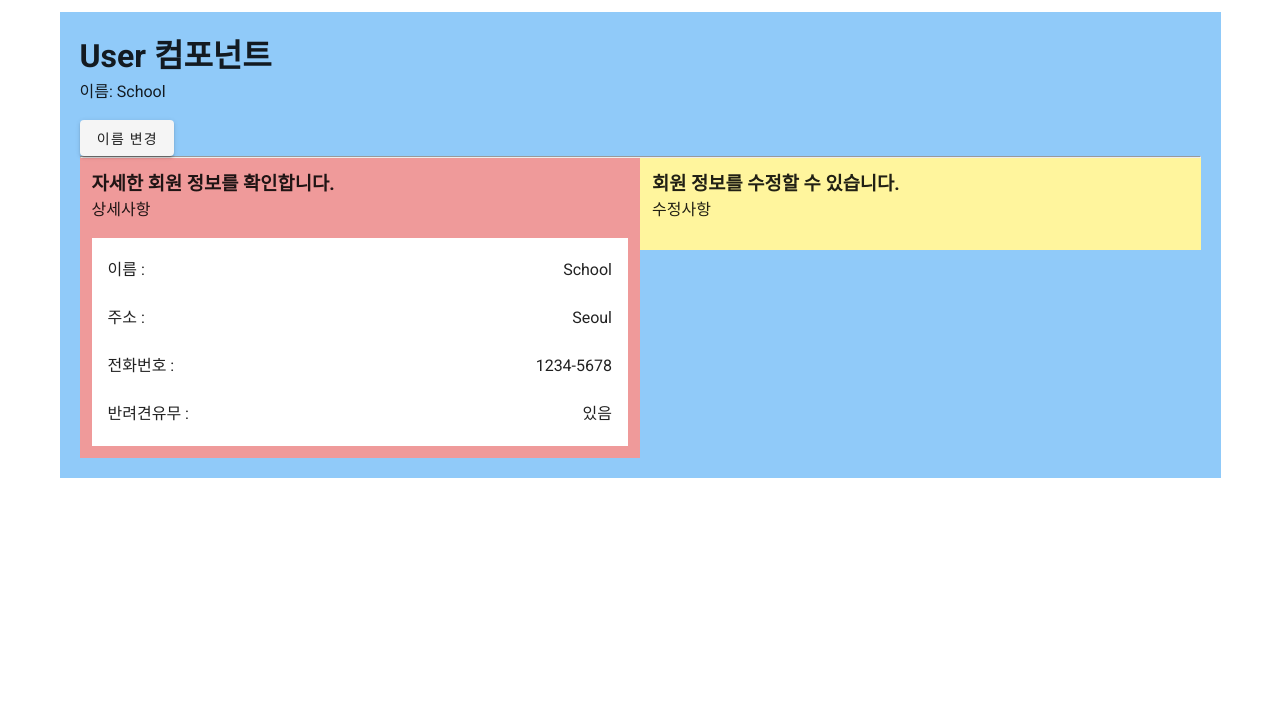
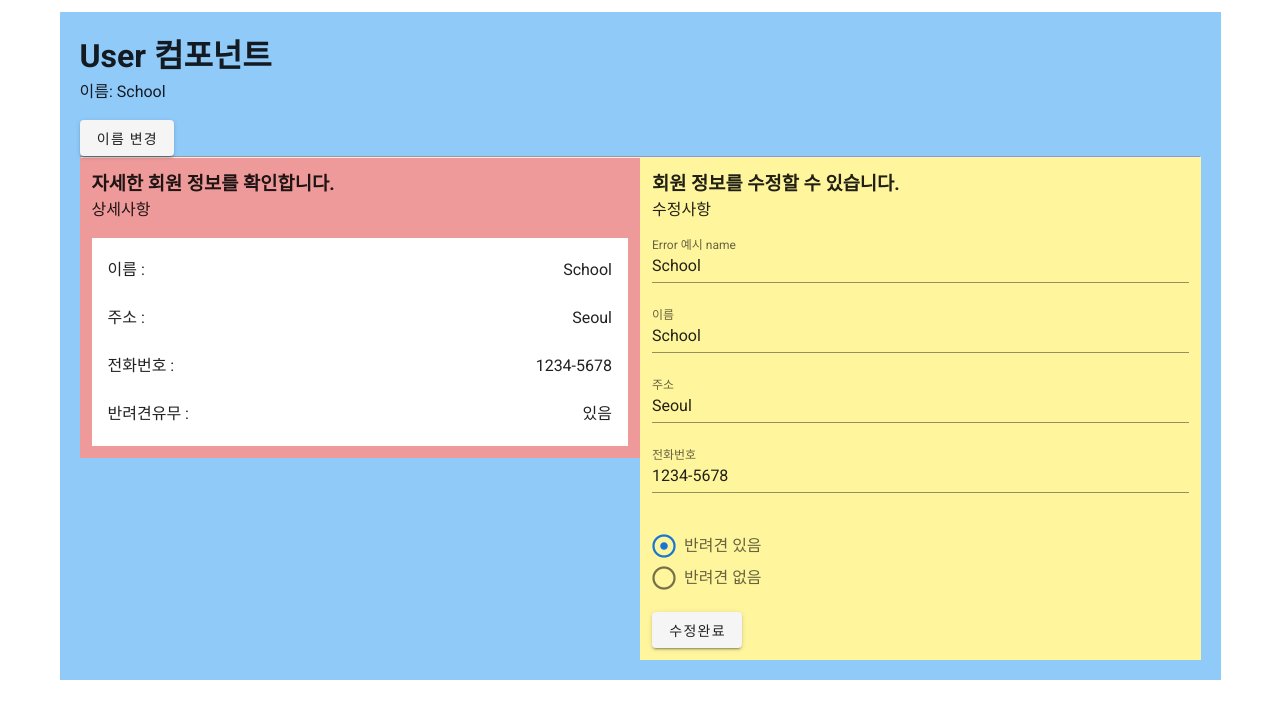
Before and after one commit to YooHyeok/Vue2, a Vue app: page /user in a window 1280 px wide. Shown: the top 718 px of the page. Built offline with nearby package versions, Linux system fonts and the light colour scheme.

Commit message:
feat: 회원 정보 수정 컴포넌트 template text field 구성 및 props 재할당, emit 기능 적용

```diff
--- a/src/components/user/UserEdit.vue
+++ b/src/components/user/UserEdit.vue
@@ -2,8 +2,57 @@
   <div class="yellow lighten-3 pa-3">
     <h3>회원 정보를 수정할 수 있습니다.</h3>
     <p>수정사항</p>
+    <v-text-field
+      label="Error 예시 name"
+      v-model="name"
+    />
+    <v-text-field
+      label="이름"
+      v-model="user.name"
+    />
+    <v-text-field
+      label="주소"
+      v-model="user.address"
+    />
+    <v-text-field
+      label="전화번호"
+      v-model="user.phone"
+    />
+    <v-radio-group v-model="user.hasDog">
+      <v-radio label="반려견 있음" :value="true"></v-radio>
+      <v-radio label="반려견 없음" :value="false"></v-radio>
+    </v-radio-group>
+    <v-btn @click="changeUser">수정완료</v-btn>
   </div>
 </template>
 
 <script>
+export default {
+  props: [ 'name', 'address', 'phone', 'hasDog'],
+  data () {
+    return {
+      user: {}
+    }
+  },
+  created () { // 각 props 값 현재 컴포넌트의 data의 user Object에 재할당
+    this.user.name = this.name
+    this.user.address = this.address
+    this.user.phone = this.phone
+    this.user.hasDog = this.hasDog
+  },
+  methods: {
+    /**
+     * $emit()을 통해 부모 컴포넌트에게 신호와 데이터 전달
+     * 자식컴포넌트에서 부모 컴포넌트에게 `child` 라는 임의의 신호를 보낸다.
+     * 코드로 예를 들면 `child(this.user)` 의미와 같다.
+     * 예를들어 `this.$emit("child", this.user, 1, 2, 3, 4)` 와 같은형태로 Arguments가 구성된다면
+     * `child(this.user, 1, 2, 3, 4)` 형태와 같아진다.
+     * 받게 되는 컴포넌트(부모)에서 `@child:{메소드명}` 형태의 속성으로 받는다.
+     */
+    changeUser () {
+      this.$emit("child", this.user)
+
+    }
+  }
+}
 </script>
```
